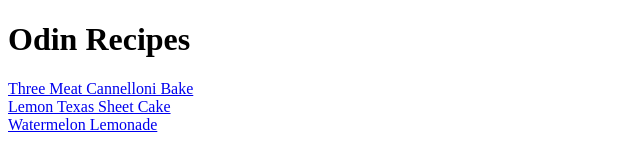
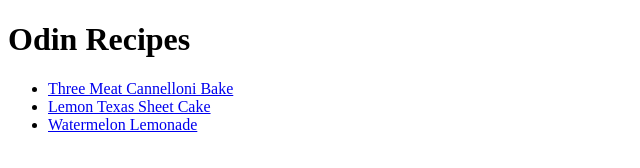
Before and after one commit to g0mium/odin-recipes, a plain HTML site: page index.html in a window 1280 px wide. Shown: the whole page, without its empty margins (0-640 px from the left). Drawn offline with Linux system fonts and the light colour scheme.

Commit message:
refactor: replace line breaks with unordered list for recipe links

```diff
--- a/index.html
+++ b/index.html
@@ -7,9 +7,18 @@
   </head>
   <body>
     <h1>Odin Recipes</h1>
-    <a href="./recipes/cannelloni.html">Three Meat Cannelloni Bake</a><br />
-    <a href="./recipes/lemon-texas-sheet-cake.html">Lemon Texas Sheet Cake</a
-    ><br />
-    <a href="./recipes/watermelon-lemonade.html">Watermelon Lemonade</a>
+    <ul>
+      <li>
+        <a href="./recipes/cannelloni.html">Three Meat Cannelloni Bake</a>
+      </li>
+      <li>
+        <a href="./recipes/lemon-texas-sheet-cake.html">
+          Lemon Texas Sheet Cake</a
+        >
+      </li>
+      <li>
+        <a href="./recipes/watermelon-lemonade.html">Watermelon Lemonade</a>
+      </li>
+    </ul>
   </body>
 </html>
```
